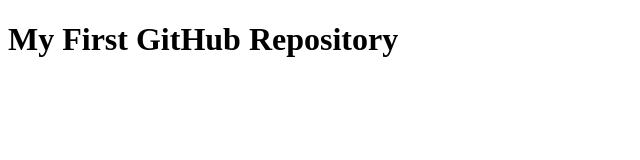
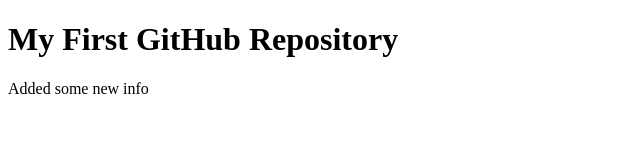
Before and after one commit to AhasanulAlam/my-first-repo, a plain HTML site: page index.html in a window 1280 px wide. Shown: the whole page, without its empty margins (0-640 px from the left). Drawn offline with Linux system fonts and the light colour scheme.

Commit message:
Added info

```diff
--- a/index.html
+++ b/index.html
@@ -9,6 +9,8 @@
 <body>
     <h1>My First GitHub Repository</h1>
 
+    <p>Added some new info</p>
+
 
 </body>
 </html>
```
